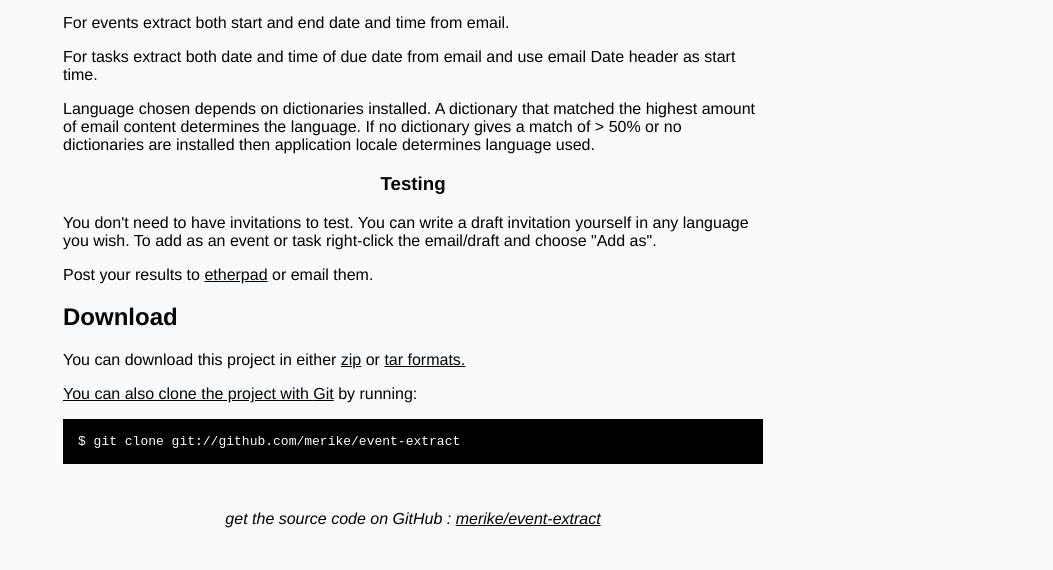
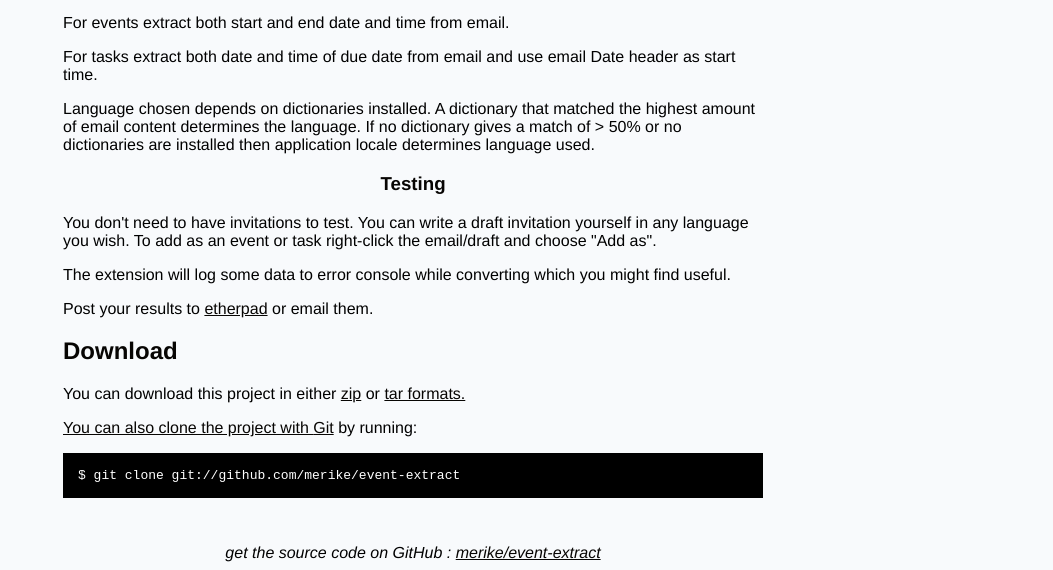
Before and after one commit to merike/event-extract, a plain HTML site: page index.html in a window 1280 px wide. Shown: the part 322-892 px from the top of the page, without its empty margins (227-1280 px from the left). Before the commit the page ends 858 px from the top, so only its background shows below. Drawn offline with Linux system fonts and the light colour scheme.

Commit message:
Update index.html

```diff
--- a/index.html
+++ b/index.html
@@ -62,6 +62,7 @@
       <h3>Testing</h3>
       <p>You don't need to have invitations to test. You can write a draft invitation yourself in any language you wish.
       To add as an event or task right-click the email/draft and choose "Add as".</p>
+      <p>The extension will log some data to error console while converting which you might find useful.</p>
       <p>Post your results to <a href="https://etherpad.mozilla.org/event-extract">etherpad</a> or email them.</p>
     <h2>Download</h2>
     <p>
```
